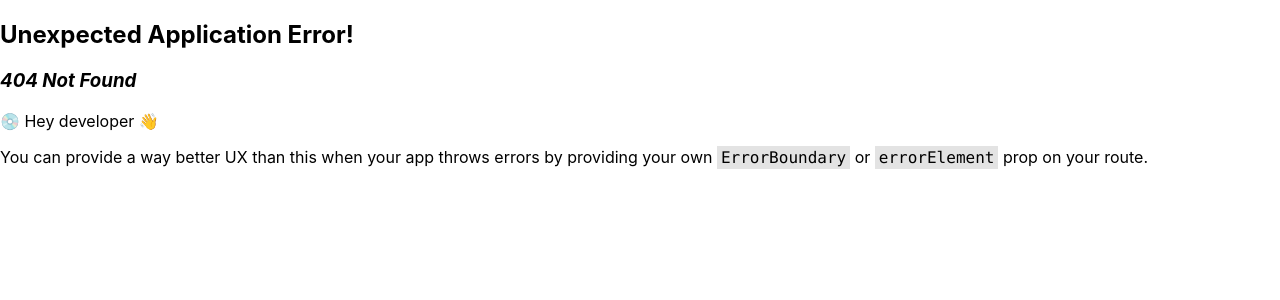
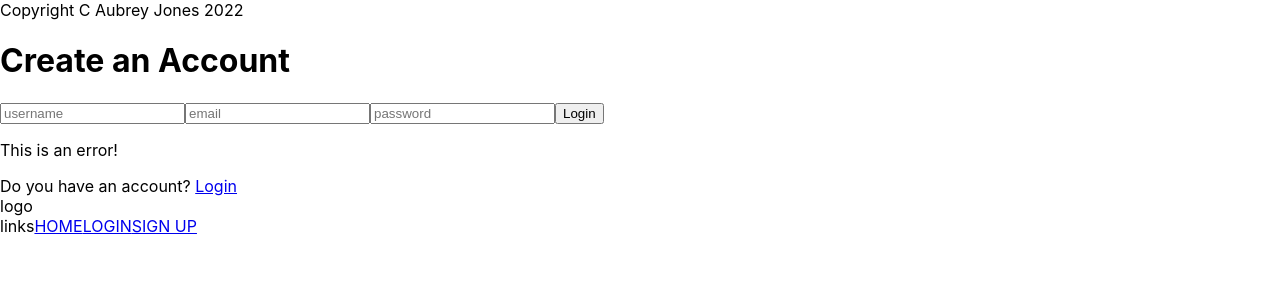
Before and after one commit to aubreyjonescreatives/socialmediafullstackapp, a React (Create React App) app in the folder client/: page /createaccount in a window 1280 px wide. Before the commit this address had no page. Shown: the top 300 px of the page. Built offline with nearby package versions, Linux system fonts and the light colour scheme.

Commit message:
changed register to create an account

```diff
--- a/client/src/App.js
+++ b/client/src/App.js
@@ -9,7 +9,7 @@ import {
 import Navbar from './components/Footer'
 import Footer from './components/Navbar'
 import HomePage from './pages/HomePage'
-import Register from './pages/Register'
+import CreateAccount from './pages/CreateAccount'
 import Login from './pages/Login'
 import UserDashboard from './pages/UserDashboard'
 import Single from './pages/Single'
@@ -44,8 +44,8 @@ const router = createBrowserRouter([
         element: <HomePage/>,
       },
       {
-      path: "/register",
-      element: <Register/>,
+      path: "/createaccount",
+      element: <CreateAccount/>,
       },
       {
         path: "/post/:id",
--- a/client/src/components/Navbar.js
+++ b/client/src/components/Navbar.js
@@ -9,9 +9,9 @@ return (
     <nav>
     <div>logo</div>
     <div>links
-    <Link to="/?cat=homepage">HOME</Link>
-    <Link to="/?cat=login">LOGIN</Link>
-    <Link to="/?cat=register">SIGN UP</Link>
+    <Link to="/">HOME</Link>
+    <Link to="/login">LOGIN</Link>
+    <Link to="/createaccount">SIGN UP</Link>
 
     </div>
     </nav>
--- a/client/src/pages/Register.js
+++ b/client/src/pages/CreateAccount.js
@@ -2,12 +2,12 @@ import React from 'react'
 import { Link } from 'react-router-dom'
 
 
-const Register = () => {
+const CreateAccount = () => {
 
 return (
 <>
 
-<h1>Login</h1>
+<h1>Create an Account</h1>
 
 <form>
 
@@ -28,4 +28,4 @@ return (
 
 }
 
-export default Register;
+export default CreateAccount;
--- a/client/src/pages/Login.js
+++ b/client/src/pages/Login.js
@@ -15,7 +15,7 @@ return (
 <input type="password" placeholder='password' />
 <button>Login</button>
 <p>This is an error!</p>
-<span>Would you like an account? <Link to="/register">Register</Link></span>
+<span>Would you like an account? <Link to="/createaccount">Sign Up Here</Link></span>
 </form>
 
 
```
